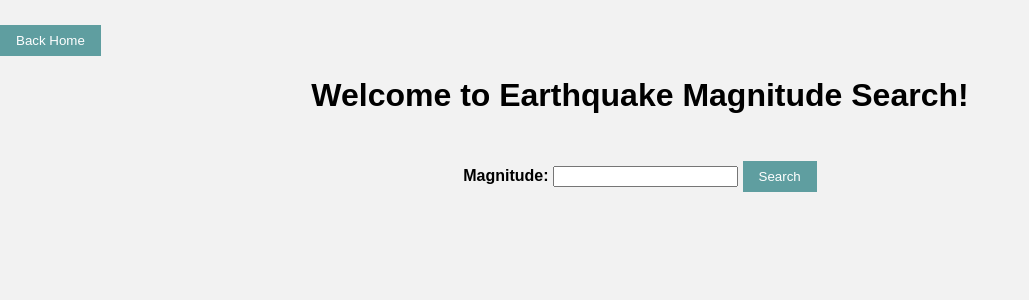
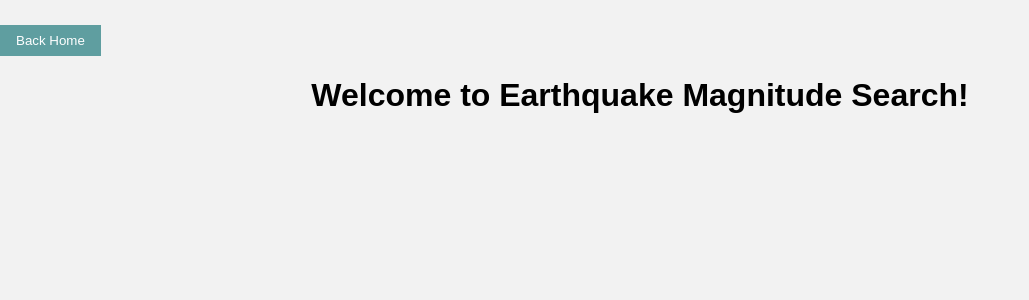
Before and after one commit to DawnSovereign/Weather-disaster-Info, a Flask app: page /earthquakes in a window 1280 px wide. Shown: the top 300 px of the page, without its empty margins (0-1029 px from the left). Run offline with Flask 3, Linux system fonts and the light colour scheme; data that the repository does not hold is empty; some libraries are stand-ins or nearby versions.

Commit message:
removed user magnitude input

```diff
--- a/app.py
+++ b/app.py
@@ -16,11 +16,11 @@ def home():
     return render_template("home.html")
 
 
-@app.route('/earthquakes', methods=['GET'])
+@app.route('/earthquakes', methods=['GET', 'POST'])
 def earthquakes():
     start_date = '2023-05-01'
-    end_date = '2023-05-08'
-    magnitude = '5'
+    end_date = '2023-05-09'
+    magnitude = '4'
     # start_date = request.args.get('start_date')
     # end_date = request.args.get('end_date')
     # magnitude = request.args.get('magnitude')
--- a/templates/earthquakes.html
+++ b/templates/earthquakes.html
@@ -20,10 +20,10 @@
       <label for="end_date">End Date:</label>
       <input type="date" id="end_date" name="end_date" required> -->
 
-      <label for="magnitude">Magnitude:</label>
+      <!-- <label for="magnitude">Magnitude:</label>
       <input type="number" id="magnitude" name="magnitude" required class ="inputMag">
 
-      <button type="submit" value="search">Search</button>
+      <button type="submit" value="search">Search</button> -->
     </form>
   </div>
     <div>
```
